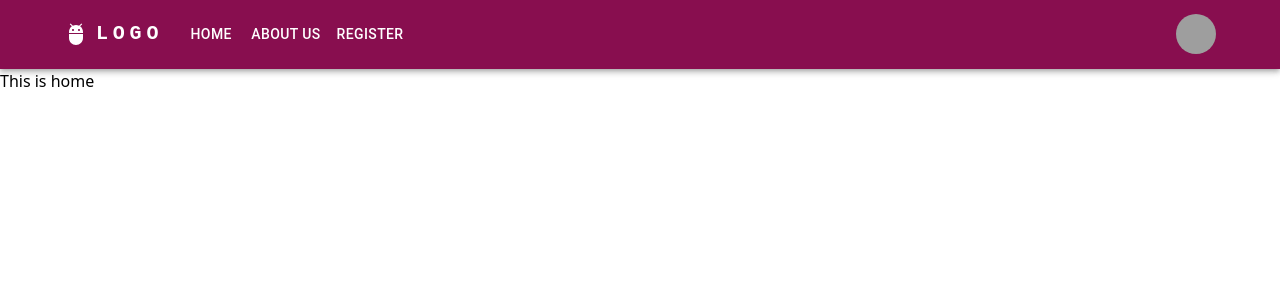
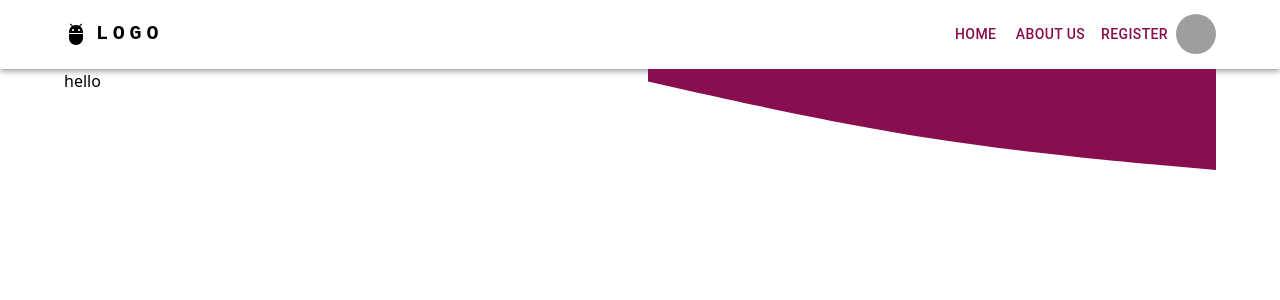
Before and after one commit to pantho0/blood-donation-gorup-management-client, a React (Vite) app: page / in a window 1280 px wide. Shown: the top 300 px of the page. Built offline with nearby package versions, Linux system fonts and the light colour scheme; grey boxes are pictures that could not be loaded.

Commit message:
basic markup of banner added

```diff
--- a/src/Pages/Home/Home.jsx
+++ b/src/Pages/Home/Home.jsx
@@ -1,11 +1,20 @@
-
+import { Container, Grid } from "@mui/material";
 
 const Home = () => {
-    return (
-        <div>
-           <p>This is home</p>
-        </div>
-    );
+  return (
+    <Container maxWidth='lg'>
+<Grid container spacing={2}>
+      <Grid item xs={12} sm={12} md={6} lg={6} xl={6}>
+            hello
+      </Grid>
+      <Grid item  xs={12} sm={12} md={6} lg={6} xl={6}>
+      <svg xmlns="http://www.w3.org/2000/svg" viewBox="0 0 1440 320">
+  <path fill="#880e4f" fillOpacity="1" d="M0,32L120,58.7C240,85,480,139,720,176C960,213,1200,235,1320,245.3L1440,256L1440,0L1320,0C1200,0,960,0,720,0C480,0,240,0,120,0L0,0Z"></path>
+</svg>
+      </Grid>
+    </Grid>
+    </Container>
+  );
 };
 
 export default Home;
--- a/src/components/shared/Navbar.jsx
+++ b/src/components/shared/Navbar.jsx
@@ -50,7 +50,7 @@ const Navbar=()=> {
   };
 
   return (
-    <AppBar position="static">
+    <AppBar sx={{backgroundColor : 'transparent', color:"#000"}} position="static">
       <Container maxWidth="lg">
         <Toolbar disableGutters>
           <AdbIcon sx={{ display: { xs: 'none', md: 'flex' }, mr: 1 }} />
@@ -65,7 +65,7 @@ const Navbar=()=> {
               fontFamily: 'monospace',
               fontWeight: 700,
               letterSpacing: '.3rem',
-              color: 'inherit',
+              color: '#000',
               textDecoration: 'none',
             }}
           >
@@ -129,13 +129,13 @@ const Navbar=()=> {
           >
             LOGO
           </Typography>
-          <Box sx={{ flexGrow: 1, display: { xs: 'none', md: 'flex' } }}>
+          <Box sx={{ justifyContent:'end', flexGrow: 1, display: { xs: 'none', md: 'flex' } }}>
             {pages.map((page) => (
               <Link key={page?.name} to={page?.path}>
                 <Button
 
                 onClick={handleCloseNavMenu}
-                sx={{ my: 2, color: 'white', display: 'block' }}
+                sx={{ my: 2, color: 'primary', display: 'block'}}
               >
 
                 {page?.name}
```
